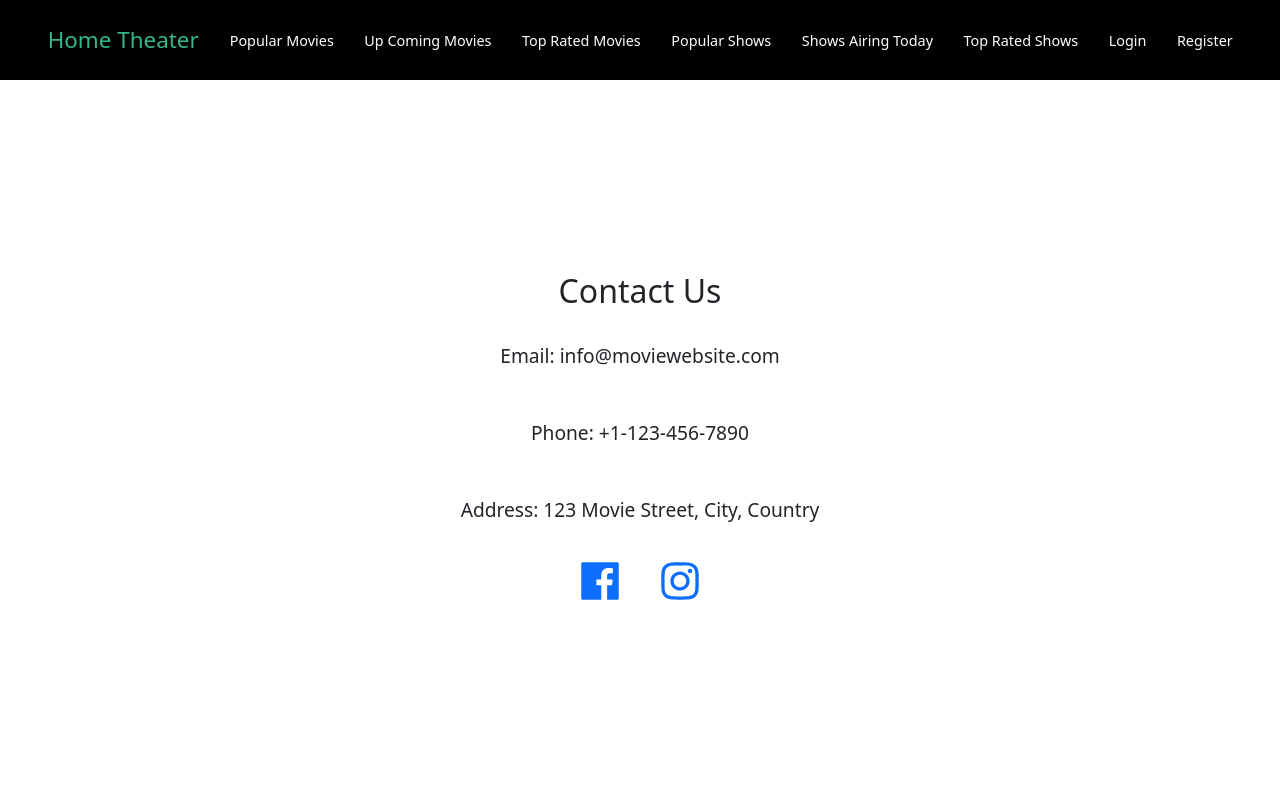
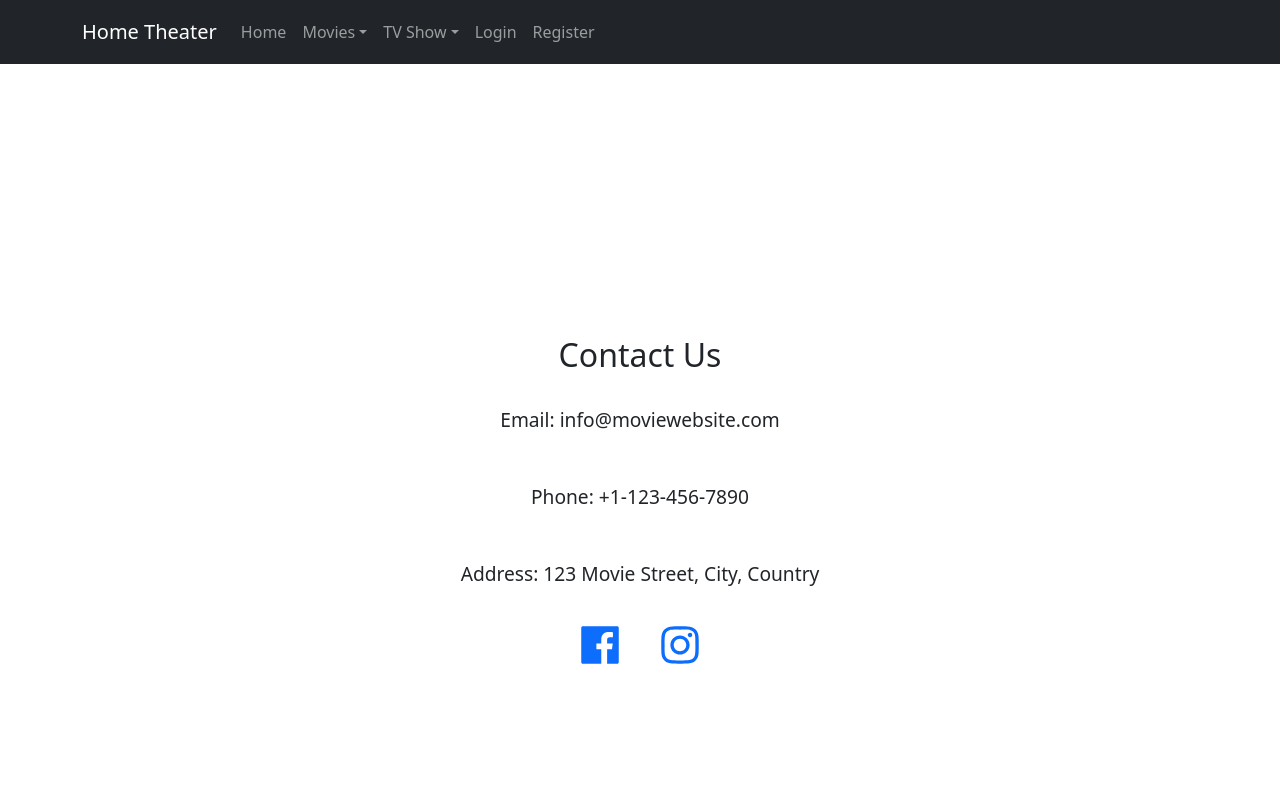
Before and after one commit to LeoZhangYYDS/Movie-project, a Next.js app: page /contact in a window 1280 px wide. Shown: the top 800 px of the page. Built offline with nearby package versions, Linux system fonts and the light colour scheme.

Commit message:
fix api key issue

```diff
--- a/package.json
+++ b/package.json
@@ -9,6 +9,7 @@
     "lint": "next lint"
   },
   "dependencies": {
+    "@react-aria/ssr": "^3.6.0",
     "axios": "^1.4.0",
     "bootstrap": "^5.3.0-alpha3",
     "env": "^0.0.2",
--- a/src/components/hero/Hero.module.scss
+++ b/src/components/hero/Hero.module.scss
@@ -1,12 +1,12 @@
 .main {
-  margin-top: 5rem;
   background: no-repeat scroll center 20% / cover;
   height: 50vh;
   display: flex;
   width: 100vw;
   flex-direction: column;
   align-items: center;
-  margin-bottom: 1.5rem;
+  margin-top: 4rem;
+  margin-bottom: 2rem;
 
   .cover {
     color: white;
--- a/src/components/layout/Layout.jsx
+++ b/src/components/layout/Layout.jsx
@@ -1,10 +1,12 @@
 import Header from "./Header";
 import Footer from "./Footer";
 import styles from "./Layout.module.scss";
+import Bootstrap from "./bootstrap";
 const Layout = (props) => {
   return (
     <div className={styles.flex}>
-      <Header />
+      <Bootstrap />
+      {/* <Header /> */}
       <main className={styles.main}>{props.children}</main>
       <Footer />
     </div>
--- /dev/null
+++ b/src/components/layout/bootstrap.jsx
@@ -0,0 +1,61 @@
+import styles from "./bootstrap.module.scss";
+import Link from "next/link";
+import Container from "react-bootstrap/Container";
+import Nav from "react-bootstrap/Nav";
+import Navbar from "react-bootstrap/Navbar";
+import NavDropdown from "react-bootstrap/NavDropdown";
+const Bootstrap = () => {
+  return (
+    <Navbar bg="dark" expand="lg" variant="dark" className={styles.header}>
+      <Container>
+        <Navbar.Brand as={Link} href="/" className={styles.logo}>
+          Home Theater
+        </Navbar.Brand>
+        <Navbar.Toggle aria-controls="basic-navbar-nav" />
+        <Navbar.Collapse id="basic-navbar-nav">
+          <Nav className={`me-auto ${styles.nav}`}>
+            <div></div>
+            <Nav.Link as={Link} href="/">
+              Home
+            </Nav.Link>
+            <div></div>
+            <NavDropdown title="Movies" id="basic-nav-dropdown">
+              <NavDropdown.Item as={Link} href="/movies">
+                Popular Movies
+              </NavDropdown.Item>
+              <NavDropdown.Item as={Link} href="/movies/toprated">
+                Top Rated
+              </NavDropdown.Item>
+              <NavDropdown.Item as={Link} href="/movies/upcoming">
+                Up Coming
+              </NavDropdown.Item>
+            </NavDropdown>
+            <div></div>
+            <NavDropdown title="TV Show" id="basic-nav-dropdown">
+              <NavDropdown.Item as={Link} href="/tvshows">
+                Popular Shows
+              </NavDropdown.Item>
+              <NavDropdown.Item as={Link} href="/tvshows/toprated">
+                Top Rated
+              </NavDropdown.Item>
+              <NavDropdown.Item as={Link} href="/tvshows/airingtoday">
+                Airing Today
+              </NavDropdown.Item>
+            </NavDropdown>
+            <div></div>
+            <Nav.Link as={Link} href="/login">
+              Login
+            </Nav.Link>
+            <div></div>
+            <Nav.Link as={Link} href="/register">
+              Register
+            </Nav.Link>
+            <div></div>
+          </Nav>
+        </Navbar.Collapse>
+      </Container>
+    </Navbar>
+  );
+};
+
+export default Bootstrap;
--- /dev/null
+++ b/src/components/layout/bootstrap.module.scss
@@ -0,0 +1,14 @@
+.header {
+  width: 100vw;
+  position: fixed;
+  top: 0;
+  z-index: 2;
+  height: 4rem;
+}
+.logo {
+  color: rgb(53, 182, 139);
+}
+.nav {
+  display: grid;
+  grid-template-columns: 1fr 2fr 0.5fr 2fr 0.5fr 2fr 6fr 1fr 1fr 1fr 1fr;
+}
--- a/src/pages/index.jsx
+++ b/src/pages/index.jsx
@@ -10,7 +10,7 @@ export default function Home() {
     async function getData() {
       try {
         const res = await axios.get(
-          `https://api.themoviedb.org/3/search/multi?query=${query}&include_adult=false&language=en-US&page=1&api_key=36569278a9a0fc43b8198f3f7e34ccf9`
+          `https://api.themoviedb.org/3/search/multi?query=${query}&include_adult=false&language=en-US&page=1&api_key=${process.env.NEXT_PUBLIC_MOVIE_API_KEY}`
         );
         setResults(res.data.results);
         console.log(res.data.results);
--- a/src/pages/movies/index.jsx
+++ b/src/pages/movies/index.jsx
@@ -21,7 +21,7 @@ const PopularMovie = (props) => {
 
 export const getStaticProps = async () => {
   const response = await fetch(
-    `https://api.themoviedb.org/3/movie/popular?language=en-US&page=1&api_key=${process.env.MOVIE_API_KEY}`
+    `https://api.themoviedb.org/3/movie/popular?language=en-US&page=1&api_key=${process.env.NEXT_PUBLIC_MOVIE_API_KEY}`
   );
   const data = await response.json();
   const popularMovies = data.results;
--- a/src/pages/movies/toprated.jsx
+++ b/src/pages/movies/toprated.jsx
@@ -21,7 +21,7 @@ const TopRated = (props) => {
 
 export const getStaticProps = async () => {
   const response = await fetch(
-    `https://api.themoviedb.org/3/movie/top_rated?language=en-US&page=1&api_key=${process.env.MOVIE_API_KEY}`
+    `https://api.themoviedb.org/3/movie/top_rated?language=en-US&page=1&api_key=${process.env.NEXT_PUBLIC_MOVIE_API_KEY}`
   );
   const data = await response.json();
   const TopRated = data.results;
--- a/src/pages/movies/upcoming.jsx
+++ b/src/pages/movies/upcoming.jsx
@@ -20,7 +20,7 @@ const UpComing = (props) => {
 
 export const getStaticProps = async () => {
   const response = await fetch(
-    `https://api.themoviedb.org/3/movie/upcoming?language=en-US&page=1&api_key=${process.env.MOVIE_API_KEY}`
+    `https://api.themoviedb.org/3/movie/upcoming?language=en-US&page=1&api_key=${process.env.NEXT_PUBLIC_MOVIE_API_KEY}`
   );
   const data = await response.json();
   const upComingMovie = data.results;
--- a/src/pages/tvshows/airingtoday.jsx
+++ b/src/pages/tvshows/airingtoday.jsx
@@ -20,7 +20,7 @@ const AiringToday = (props) => {
 };
 export const getStaticProps = async () => {
   const response = await fetch(
-    `https://api.themoviedb.org/3/tv/airing_today?language=en-US&page=1&api_key=${process.env.MOVIE_API_KEY}`
+    `https://api.themoviedb.org/3/tv/airing_today?language=en-US&page=1&api_key=${process.env.NEXT_PUBLIC_MOVIE_API_KEY}`
   );
   const data = await response.json();
   const airingToday = data.results;
--- a/src/pages/tvshows/index.jsx
+++ b/src/pages/tvshows/index.jsx
@@ -21,7 +21,7 @@ const PopularShow = (props) => {
 
 export const getStaticProps = async () => {
   const response = await fetch(
-    `https://api.themoviedb.org/3/tv/popular?language=en-US&page=1&api_key=${process.env.MOVIE_API_KEY}`
+    `https://api.themoviedb.org/3/tv/popular?language=en-US&page=1&api_key=${process.env.NEXT_PUBLIC_MOVIE_API_KEY}`
   );
   const data = await response.json();
   const popularShow = data.results;
--- a/src/pages/tvshows/toprated.jsx
+++ b/src/pages/tvshows/toprated.jsx
@@ -20,7 +20,7 @@ const Toprated = (props) => {
 };
 export const getStaticProps = async () => {
   const response = await fetch(
-    `https://api.themoviedb.org/3/tv/top_rated?language=en-US&page=1&api_key=${process.env.MOVIE_API_KEY}`
+    `https://api.themoviedb.org/3/tv/top_rated?language=en-US&page=1&api_key=${process.env.NEXT_PUBLIC_MOVIE_API_KEY}`
   );
   const data = await response.json();
   const topRated = data.results;
```
Also changed, not shown: 1 other file (tests, documents, lock files or other folders).
